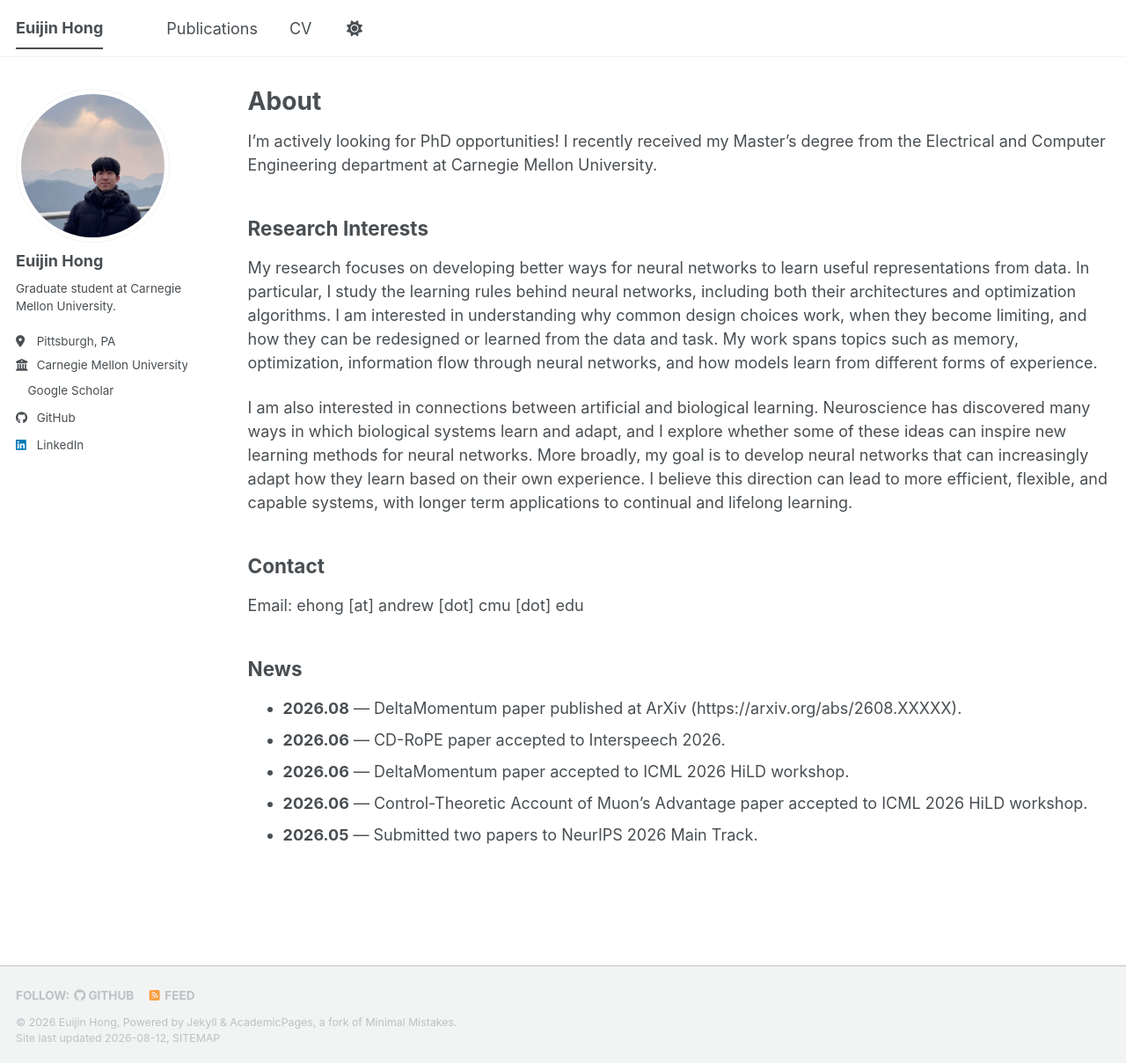
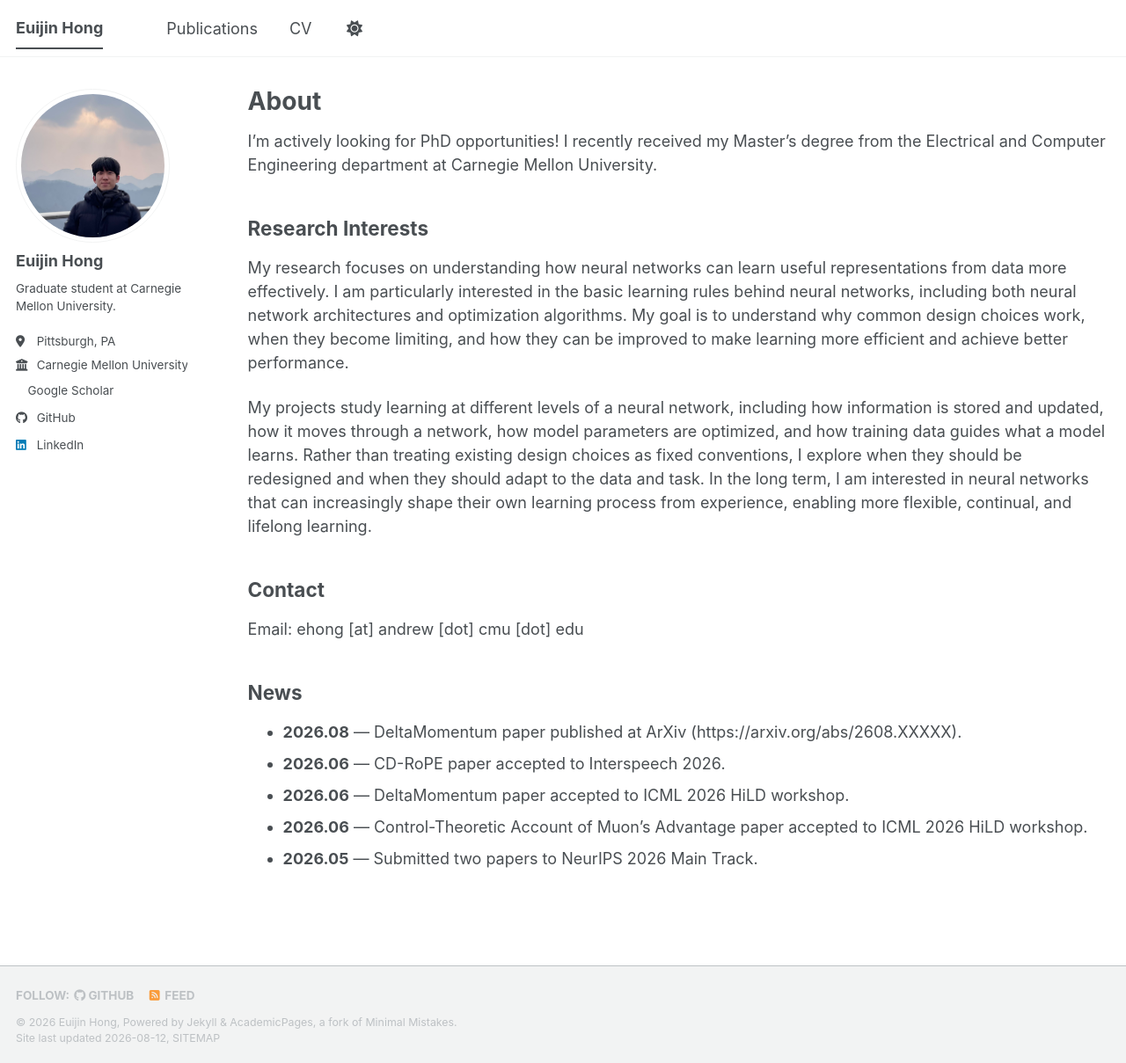
Before and after one commit to euijinh/euijinh.github.io, a Jekyll site: the page built from _pages/about.md, in a window 1280 px wide and 1209 px high. Shown: the whole window at 88% size. Built offline with Jekyll 4.4.1, drawn with Linux system fonts in a browser that asks for light colours; a style sheet for code colours, icons or effects is not loaded.

```diff
--- a/_pages/about.md
+++ b/_pages/about.md
@@ -14,9 +14,13 @@ I'm actively looking for PhD opportunities! I recently received my Master's degr
 
 ## Research Interests
 
-My research focuses on developing better ways for neural networks to learn useful representations from data. In particular, I study the learning rules behind neural networks, including both their architectures and optimization algorithms. I am interested in understanding why common design choices work, when they become limiting, and how they can be redesigned or learned from the data and task. My work spans topics such as memory, optimization, information flow through neural networks, and how models learn from different forms of experience.
+My research focuses on understanding how neural networks can learn useful representations from data more effectively. I am particularly interested in the basic learning rules behind neural networks, including both neural network architectures and optimization algorithms. My goal is to understand why common design choices work, when they become limiting, and how they can be improved to make learning more efficient and achieve better performance.
 
-I am also interested in connections between artificial and biological learning. Neuroscience has discovered many ways in which biological systems learn and adapt, and I explore whether some of these ideas can inspire new learning methods for neural networks. More broadly, my goal is to develop neural networks that can increasingly adapt how they learn based on their own experience. I believe this direction can lead to more efficient, flexible, and capable systems, with longer term applications to continual and lifelong learning.
+My projects study learning at different levels of a neural network, including how information is stored and updated, how it moves through a network, how model parameters are optimized, and how training data guides what a model learns. Rather than treating existing design choices as fixed conventions, I explore when they should be redesigned and when they should adapt to the data and task. In the long term, I am interested in neural networks that can increasingly shape their own learning process from experience, enabling more flexible, continual, and lifelong learning.
+
+<!-- My research focuses on developing better ways for neural networks to learn useful representations from data. In particular, I study the learning rules behind neural networks, including both their architectures and optimization algorithms. I am interested in understanding why common design choices work, when they become limiting, and how they can be redesigned or learned from the data and task. My work spans topics such as memory, optimization, information flow through neural networks, and how models learn from different forms of experience.
+
+I am also interested in connections between artificial and biological learning. Neuroscience has discovered many ways in which biological systems learn and adapt, and I explore whether some of these ideas can inspire new learning methods for neural networks. More broadly, my goal is to develop neural networks that can increasingly adapt how they learn based on their own experience. I believe this direction can lead to more efficient, flexible, and capable systems, with longer term applications to continual and lifelong learning. -->
 
 ## Contact
 
```
